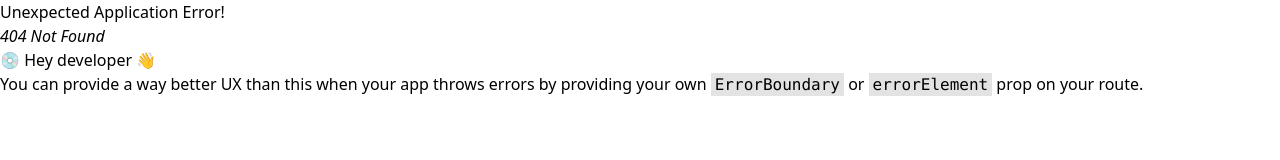
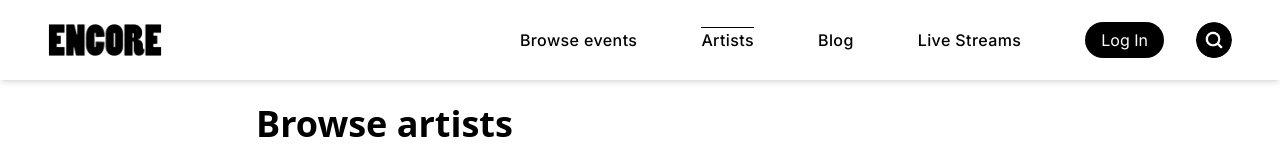
Before and after one commit to fwasilewski16/ENCORE, a React (Vite) app: page /artists in a window 1280 px wide. Before the commit this address had no page. Shown: the top 160 px of the page. Built offline with nearby package versions, Linux system fonts and the light colour scheme; no server answers.

Commit message:
fixed links

```diff
--- a/src/components/ArtistReelSingle.jsx
+++ b/src/components/ArtistReelSingle.jsx
@@ -34,7 +34,7 @@ export default function ArtistSingle(props) {
   });
 
   return (
-    <NavLink ref={navlink} to={`/ENCORE/artists/${props.id}`} className="mx-2 w-36 lg:w-48">
+    <NavLink ref={navlink} to={`/artists/${props.id}`} className="mx-2 w-36 lg:w-48">
       <img src={props.img} alt={props.id} width="600" height="600" className="rounded-xl" />
       <p className="font-inter font-semibold">{props.artistName}</p>
       <p className="font-inter font-light md:font-normal">{numberOfConcerts} upcoming events</p>
--- a/src/components/ArtistSingleComponent.jsx
+++ b/src/components/ArtistSingleComponent.jsx
@@ -20,7 +20,7 @@ export default function ArtistSingleComponent(props) {
   }
 
   return (
-    <NavLink to={`/ENCORE/artists/${props.artist_id}`} onClick={onClick} className={`group flex h-24 min-h-[7rem] w-full justify-between border-b-2 transition duration-200 ${props.function != "artists" && "xl:rounded-xl xl:border-0 xl:hover:shadow-lg"}`}>
+    <NavLink to={`/artists/${props.artist_id}`} onClick={onClick} className={`group flex h-24 min-h-[7rem] w-full justify-between border-b-2 transition duration-200 ${props.function != "artists" && "xl:rounded-xl xl:border-0 xl:hover:shadow-lg"}`}>
       <div className={`flex items-center ${props.function != "artists" && "xl:pl-4"}`}>
         <div className={`h-[88px] w-[88px] ${props.function === "artists" ? "rounded-lg" : "rounded-full"} bg-gray-300`}>
           <img
--- a/src/components/EventSingleComponent.jsx
+++ b/src/components/EventSingleComponent.jsx
@@ -24,7 +24,7 @@ export default function EventSingleComponent(props) {
   }
 
   return (
-    <NavLink to={`/ENCORE/events/${props.event_id}`} onClick={onClick} className="flex min-h-[8rem] w-full justify-between border-b-2">
+    <NavLink to={`/events/${props.event_id}`} onClick={onClick} className="flex min-h-[8rem] w-full justify-between border-b-2">
       <div className="flex">
         <div className="m-auto h-24 w-24 min-w-[96px] rounded-lg bg-gray-300">
           <img
--- a/src/components/Navbar.jsx
+++ b/src/components/Navbar.jsx
@@ -37,7 +37,7 @@ export default function Navbar() {
       {eventsWindowVisible && <MyEventsWindow />}
       {artistsWindowVisible && <MyArtistsWindow />}
       <div className={`flex items-center transition duration-500 `}>
-        <NavLink to="/ENCORE/">
+        <NavLink to="/">
           <img src={logo_small} className="max-h-8" />
         </NavLink>
       </div>
```
Also changed, not shown: src/App.jsx (+9 -9 lines).
